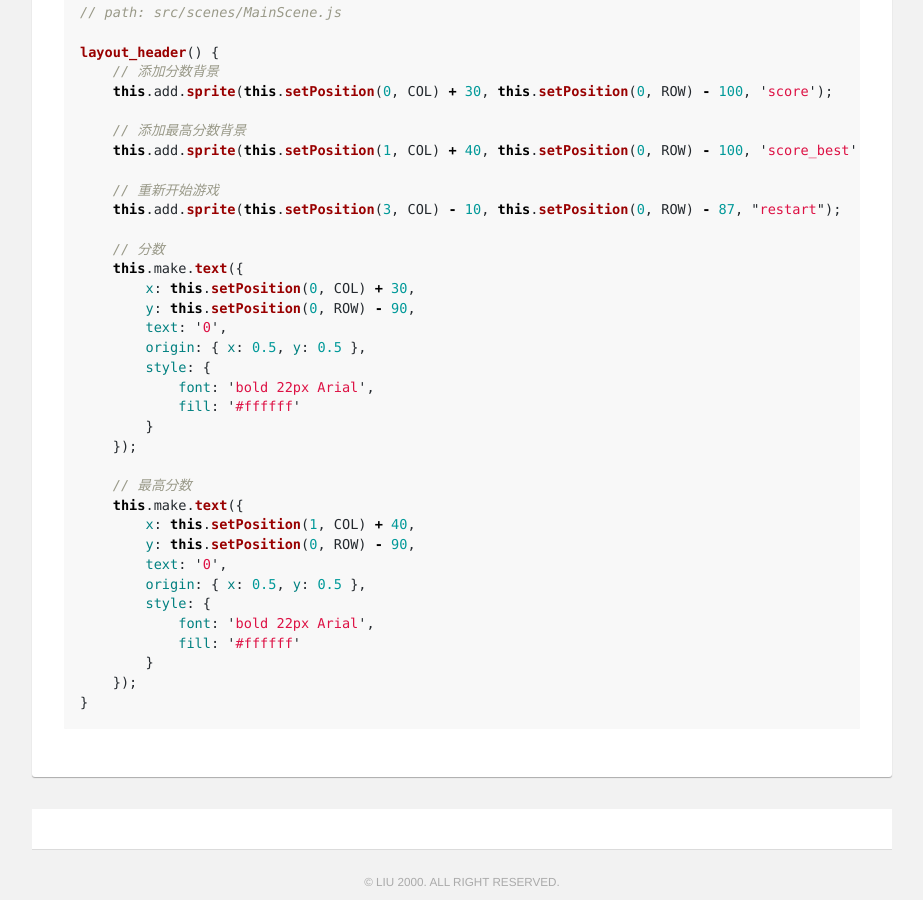
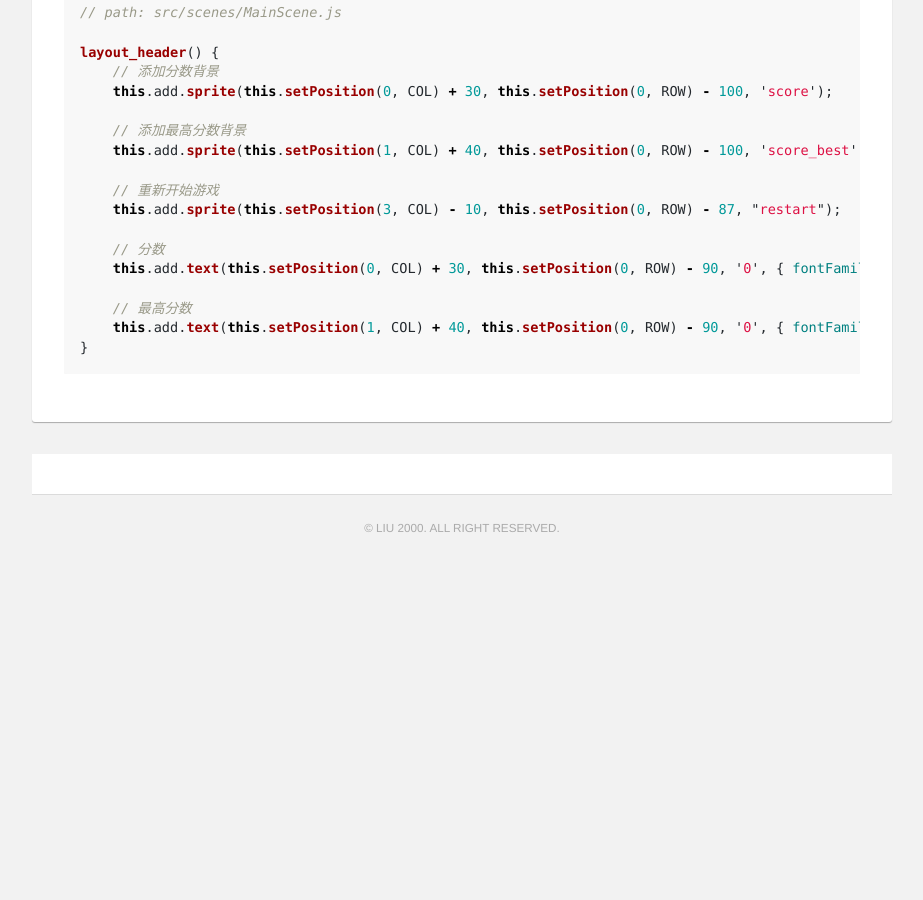
Before and after one commit to chenzilu1990/liurongqing.github.io, a Jekyll site: the page built from _posts/2018-06-21-phaser-2048-2.md, in a window 1280 px wide and 900 px high, scrolled down 4285 px. Shown: the whole window, without its empty margins (178-1101 px from the left). Built offline with Jekyll 4.4.1, drawn with Linux system fonts in a browser that asks for light colours; emoji names are drawn with the system emoji font; comment, search, counter and statistics services are not loaded; after the commit the page ends 4846 px from its top, so only the background shows below that.

Commit message:
添加2048教程

````diff
--- a/_posts/2018-06-21-phaser-2048-2.md
+++ b/_posts/2018-06-21-phaser-2048-2.md
@@ -206,27 +206,9 @@ layout_header() {
     this.add.sprite(this.setPosition(3, COL) - 10, this.setPosition(0, ROW) - 87, "restart");
 
     // 分数
-    this.make.text({
-        x: this.setPosition(0, COL) + 30,
-        y: this.setPosition(0, ROW) - 90,
-        text: '0',
-        origin: { x: 0.5, y: 0.5 },
-        style: {
-            font: 'bold 22px Arial',
-            fill: '#ffffff'
-        }
-    });
+    this.add.text(this.setPosition(0, COL) + 30, this.setPosition(0, ROW) - 90, '0', { fontFamily: 'Arial', fontSize: 22, fill: '#ffffff' }).setOrigin(.5);
 
     // 最高分数
-    this.make.text({
-        x: this.setPosition(1, COL) + 40,
-        y: this.setPosition(0, ROW) - 90,
-        text: '0',
-        origin: { x: 0.5, y: 0.5 },
-        style: {
-            font: 'bold 22px Arial',
-            fill: '#ffffff'
-        }
-    });
+    this.add.text(this.setPosition(1, COL) + 40, this.setPosition(0, ROW) - 90, '0', { fontFamily: 'Arial', fontSize: 22, fill: '#ffffff' }).setOrigin(.5);
 }
 ```
````
Also changed, not shown: _posts/2018-06-22-phaser-2048-4.md (+1 -1 lines), _posts/2018-06-22-phaser-2048-5.md (added, +108 -0 lines), _posts/2018-06-22-phaser-2048-6.md (added, +66 -0 lines), assets/images/code/2048.png (added).
